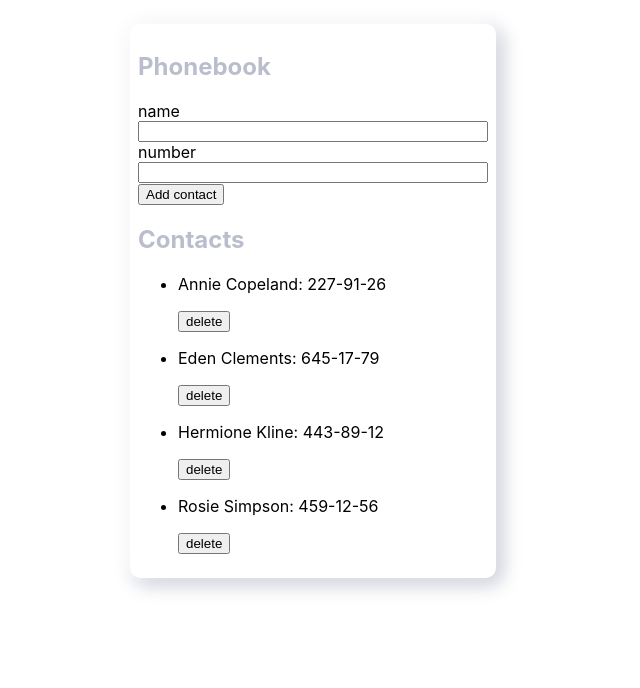
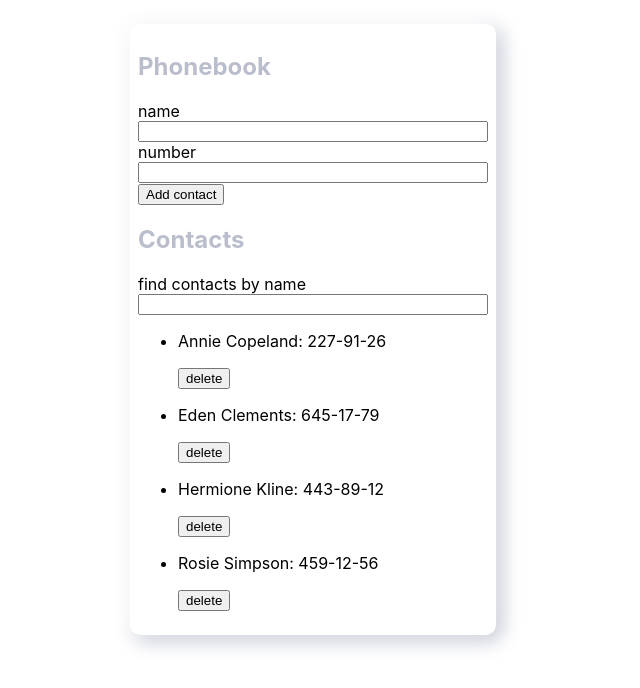
Before and after one commit to PavelKreitsberg/goit-react-hw-02-phonebook, a React (Create React App) app: page / in a window 1280 px wide. Shown: the top 688 px of the page, without its empty margins (327-967 px from the left). Built offline with nearby package versions, Linux system fonts and the light colour scheme.

Commit message:
Add filter

```diff
--- a/src/components/App.jsx
+++ b/src/components/App.jsx
@@ -4,6 +4,8 @@ import css from '../components/App.module.css';
 import { Section } from './Section/Section';
 import { ContactForm } from './ContactForm/ContactForm';
 import { ContactList } from './ContactList/ContactList';
+import { Filter } from './Filter/Filter';
+import { Input } from './Input/Input';
 
 export class App extends React.Component {
   state = {
@@ -21,6 +23,10 @@ export class App extends React.Component {
     this.setState({ contacts: this.state.contacts });
   };
 
+  handleInputChange = event => {
+    this.setState({ [event.target.name]: event.target.value });
+  };
+
   render() {
     return (
       <div className={css.app}>
@@ -28,7 +34,20 @@ export class App extends React.Component {
           <ContactForm onSubmit={this.formSubmitHandler} />
         </Section>
         <Section title="Contacts">
-          <ContactList list={this.state.contacts} />
+          <Input
+            type="text"
+            label="find contacts by name"
+            name="filter"
+            value={this.state.filter}
+            pattern="^[a-zA-Zа-яА-Я]+(([' -][a-zA-Zа-яА-Я ])?[a-zA-Zа-яА-Я]*)*$"
+            title="Name may contain only letters, apostrophe, dash and spaces. For example Adrian, Jacob Mercer, Charles de Batz de Castelmore d'Artagnan"
+            onChange={this.handleInputChange}
+          />
+          {this.state.filter.length > 0 ? (
+            <Filter query={this.state.filter} list={this.state.contacts} />
+          ) : (
+            <ContactList list={this.state.contacts} />
+          )}
         </Section>
       </div>
     );
--- a/src/components/ContactForm/ContactForm.jsx
+++ b/src/components/ContactForm/ContactForm.jsx
@@ -44,6 +44,7 @@ export class ContactForm extends React.Component {
         <Input
           type="text"
           label="name"
+          name="name"
           value={this.state.name}
           onChange={this.handleInputChange}
           pattern="^[a-zA-Zа-яА-Я]+(([' -][a-zA-Zа-яА-Я ])?[a-zA-Zа-яА-Я]*)*$"
@@ -52,6 +53,7 @@ export class ContactForm extends React.Component {
         <Input
           type="tel"
           label="number"
+          name="number"
           value={this.state.number}
           onChange={this.handleInputChange}
           pattern="\+?\d{1,4}?[-.\s]?\(?\d{1,3}?\)?[-.\s]?\d{1,4}[-.\s]?\d{1,4}[-.\s]?\d{1,9}"
--- /dev/null
+++ b/src/components/Filter/Filter.jsx
@@ -0,0 +1,21 @@
+import React from 'react';
+
+export const Filter = ({ list, query }) => {
+  return (
+    <ul className="contactList">
+      {list
+        .sort((a, b) => a.name.localeCompare(b.name))
+        .filter(contact =>
+          contact.name.toUpperCase().includes(query.toUpperCase())
+        )
+        .map(({ id, name, number }) => (
+          <li key={id}>
+            <p>
+              {name}: {number}
+            </p>
+            <button>delete</button>
+          </li>
+        ))}
+    </ul>
+  );
+};
--- a/src/components/Input/Input.jsx
+++ b/src/components/Input/Input.jsx
@@ -2,13 +2,21 @@ import React from 'react';
 // import PropTypes from 'prop-types';
 import css from '../Input/Input.module.css';
 
-export const Input = ({ type, label, value, pattern, title, onChange }) => {
+export const Input = ({
+  type,
+  name,
+  label,
+  value,
+  pattern,
+  title,
+  onChange,
+}) => {
   return (
     <label className={css.label}>
       {label}
       <input
         type={type}
-        name={label}
+        name={name}
         value={value}
         pattern={pattern}
         title={title}
```
Also changed, not shown: src/components/Filter/Filter.module.css (added).
